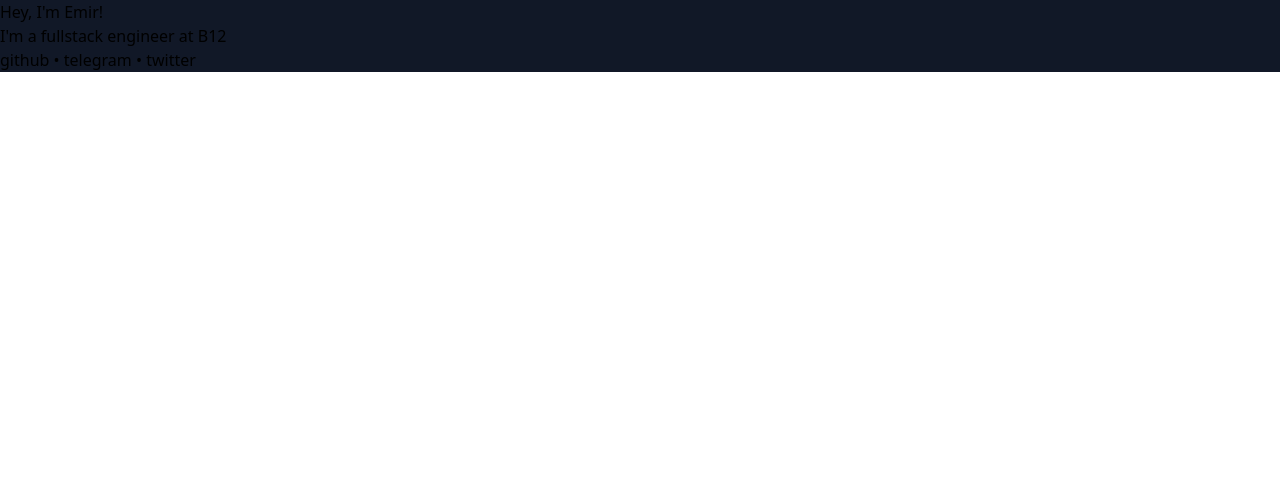
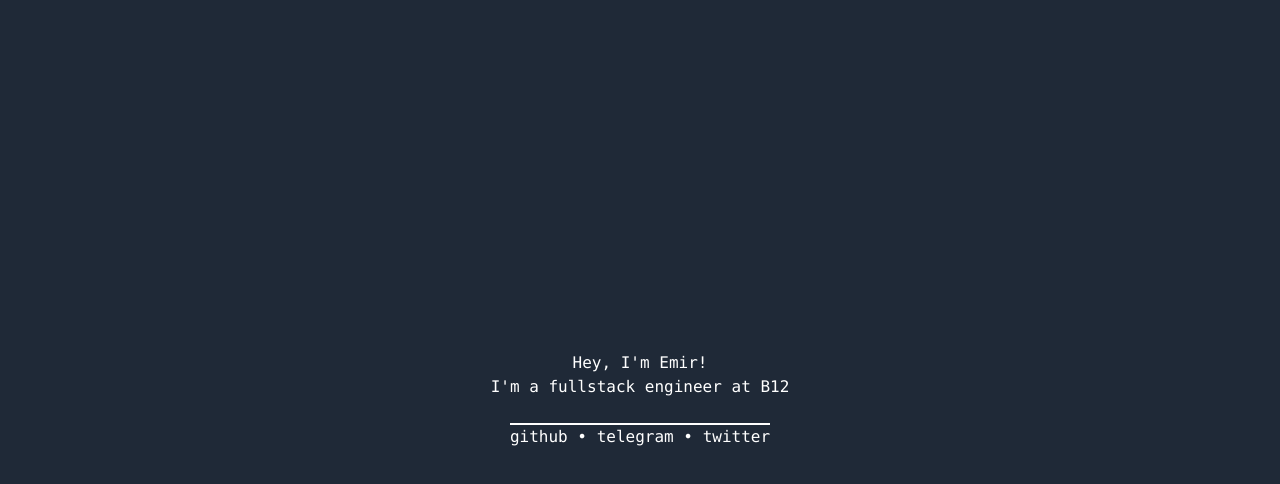
Before and after one commit to progremir/progremir.dev, a Next.js app: page / in a window 1280 px wide. Shown: the top 484 px of the page. Built offline with nearby package versions, Linux system fonts and the light colour scheme.

Commit message:
feat: add basic content and styles

```diff
--- a/src/pages/index.tsx
+++ b/src/pages/index.tsx
@@ -2,7 +2,7 @@ import Head from 'next/head';
 
 export default function Home() {
   return (
-    <div className="bg-gray-900">
+    <div className="h-screen flex justify-center flex-col items-center">
       <Head>
         <title>Emir Amanbekov - Fullstack Engineer</title>
         <meta name="description" content="Hey, I'm Emir!" />
@@ -26,8 +26,8 @@ export default function Home() {
         <link rel="manifest" href="/site.webmanifest" />
       </Head>
 
-      <main className="">
-        <h1>Hey, I&apos;m Emir!</h1>
+      <main>
+        <h1 className="text-center">Hey, I&apos;m Emir!</h1>
 
         <p className="">
           I&apos;m a fullstack engineer at{` `}
@@ -36,8 +36,8 @@ export default function Home() {
           </a>
         </p>
       </main>
-
-      <footer>
+      <br />
+      <footer className="border-t-2 border-white">
         <a
           href="https://github.com/progremir"
           target="_blank"
--- a/src/styles/globals.css
+++ b/src/styles/globals.css
@@ -1,3 +1,11 @@
 @tailwind base;
 @tailwind components;
 @tailwind utilities;
+
+@layer base {
+  body {
+    @apply font-mono;
+    @apply text-white;
+    @apply bg-gray-800;
+  }
+}
```
